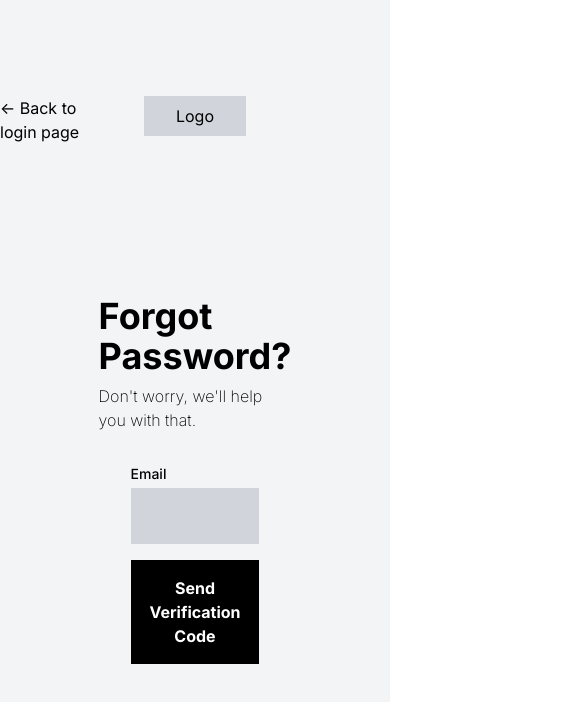
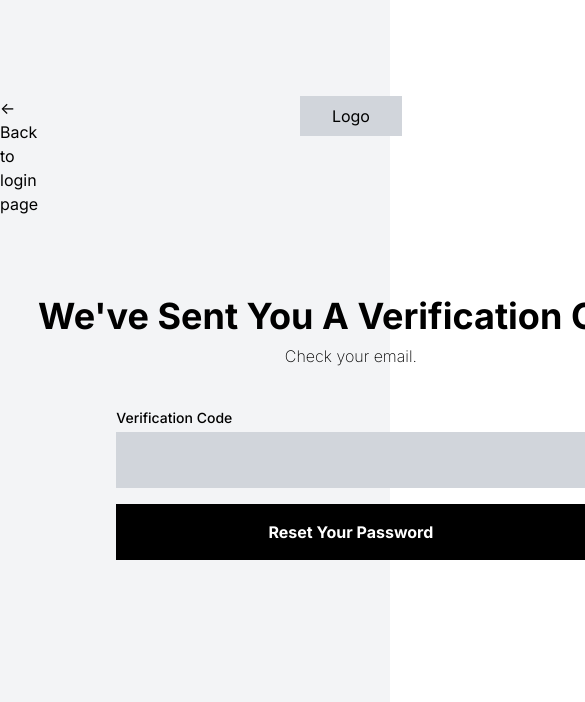
Before and after one commit to op-squad/front, a React (Vite) app: page /password-reset in a window 390 px wide. Shown: the top 702 px of the page, 585 px wide, since content can reach past the window. Built offline with nearby package versions, Linux system fonts and the light colour scheme.

Commit message:
Add Password reset message component it renders the password reset page dynamically based on whether the user has click the sent verification code the latter component is yet to be reusable, and the front is still not responsive

```diff
--- /dev/null
+++ b/src/components/PasswordResetMessage.tsx
@@ -0,0 +1,42 @@
+interface PasswordResetMessageProps {
+  sent?: boolean;
+}
+
+export default function PasswordResetMessage({
+  sent = false,
+}: PasswordResetMessageProps) {
+  return (
+    <div className="mb-8 flex flex-col items-center gap-2">
+      <p className="font-bold text-4xl text-center whitespace-nowrap">
+        {sent ? `We've Sent You A Verification Code` : `Forgot Password?`}
+      </p>
+      <p className="text-base font-extralight mb-8">
+        {sent ? "Check your email." : `Don't worry, we'll help you with that.`}
+      </p>
+      <form className={sent ? `w-3/4` : `w-5/6`}>
+        <div className="mb-4">
+          <label
+            htmlFor={sent ? `code` : `email`}
+            className="block text-sm font-medium"
+          >
+            {sent ? `Verification Code` : `Email`}
+          </label>
+          <input
+            type="text"
+            id="username"
+            className="mt-1 p-4 bg-gray-300 block w-full"
+            // value={email}
+            // onChange={(e) => setEmail(e.target.value)}
+            required
+          />
+        </div>
+        <button
+          type="submit"
+          className="bg-black w-full font-bold mb-24 p-4 text-white"
+        >
+          {sent ? `Reset Your Password` : `Send Verification Code`}
+        </button>
+      </form>
+    </div>
+  );
+}
--- a/src/pages/PasswordReset.tsx
+++ b/src/pages/PasswordReset.tsx
@@ -1,3 +1,5 @@
+import PasswordResetMessage from "../components/PasswordResetMessage";
+
 export default function PasswordReset() {
   return (
     <div className="flex font-inter bg-gray-100">
@@ -8,35 +10,8 @@ export default function PasswordReset() {
         <div className="bg-gray-300 w-fit m-auto mt-24 py-2 px-8 mb-40">
           Logo
         </div>
-        <div className="flex flex-col justify-center">
-          <div className="mb-8 flex flex-col items-center gap-2">
-            <p className="font-bold text-4xl">Forgot Password?</p>
-            <p className="text-base font-extralight">{`Don't worry, we'll help you with that.`}</p>
-          </div>
-          <form className="mx-8">
-            <div className="mb-4">
-              <label
-                htmlFor="email"
-                className="block text-sm font-medium"
-              >
-                Email
-              </label>
-              <input
-                type="text"
-                id="username"
-                className="mt-1 p-4 bg-gray-300 block w-full"
-                // value={email}
-                // onChange={(e) => setEmail(e.target.value)}
-                required
-              />
-            </div>
-            <button
-              type="submit"
-              className="bg-black w-full font-bold mb-24 p-4 text-white"
-            >
-              Send Verification Code
-            </button>
-          </form>
+        <div>
+          <PasswordResetMessage sent={true} />
         </div>
       </div>
       <div className="flex-1 justify-center items-center h-screen"></div>
```
